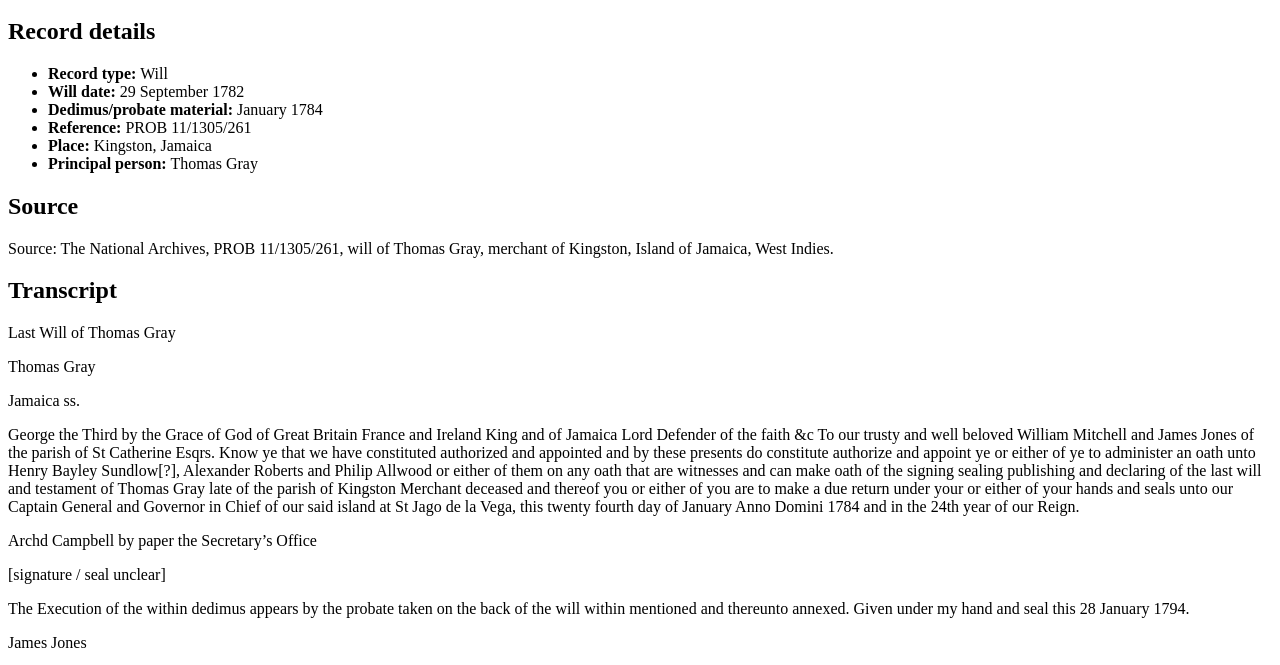
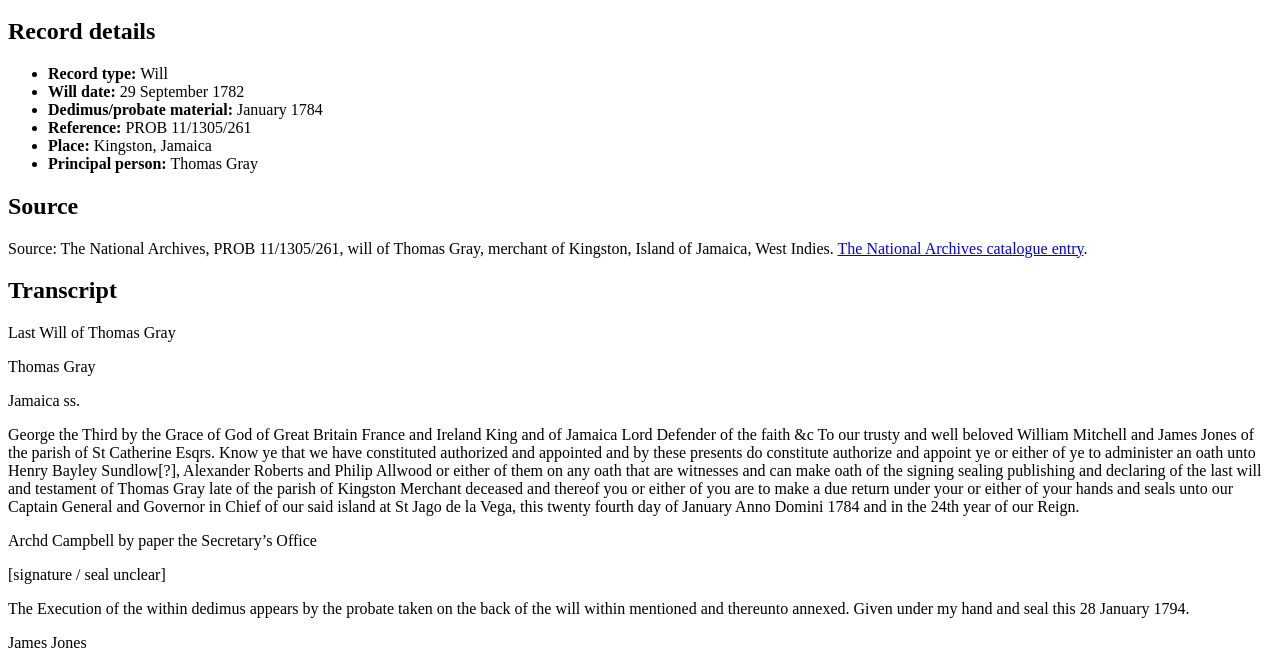
Before and after one commit to mcleodresearcharchive-bit/jamaican-history-online, a plain HTML site: page transcripts/thomas-gray-will-1782.html in a window 1280 px wide. Shown: the part 100-765 px from the top of the page. Drawn offline with Linux system fonts and the light colour scheme.

Commit message:
Update thomas-gray-will-1782.html
Add National Archives link to Thomas Gray will source

```diff
--- a/transcripts/thomas-gray-will-1782.html
+++ b/transcripts/thomas-gray-will-1782.html
@@ -29,6 +29,7 @@
   <p>
     Source: The National Archives, PROB 11/1305/261, will of Thomas Gray,
     merchant of Kingston, Island of Jamaica, West Indies.
+    <a href="https://discovery.nationalarchives.gov.uk/details/r/D335130">The National Archives catalogue entry</a>.
   </p>
 
   <h2>Transcript</h2>
```
